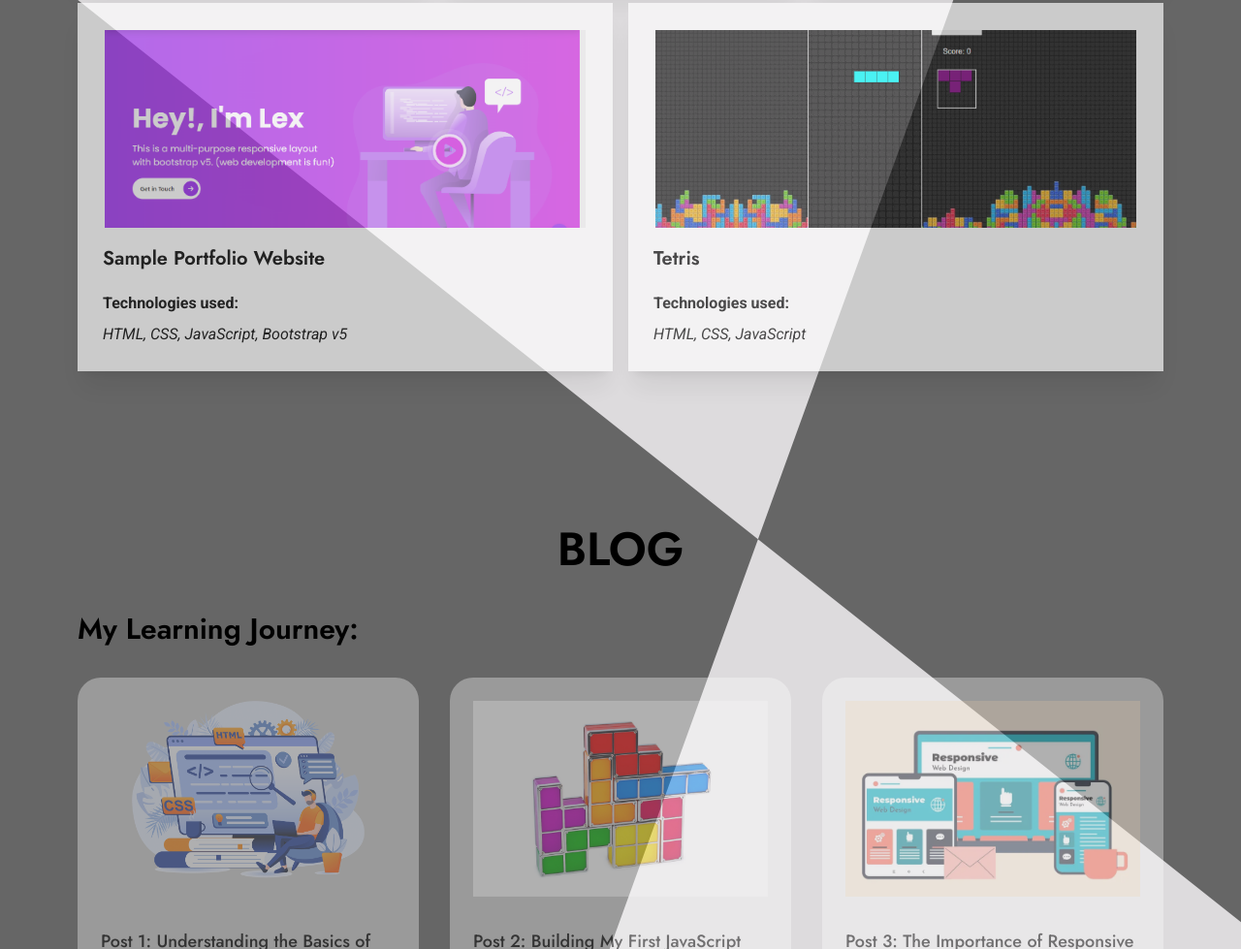
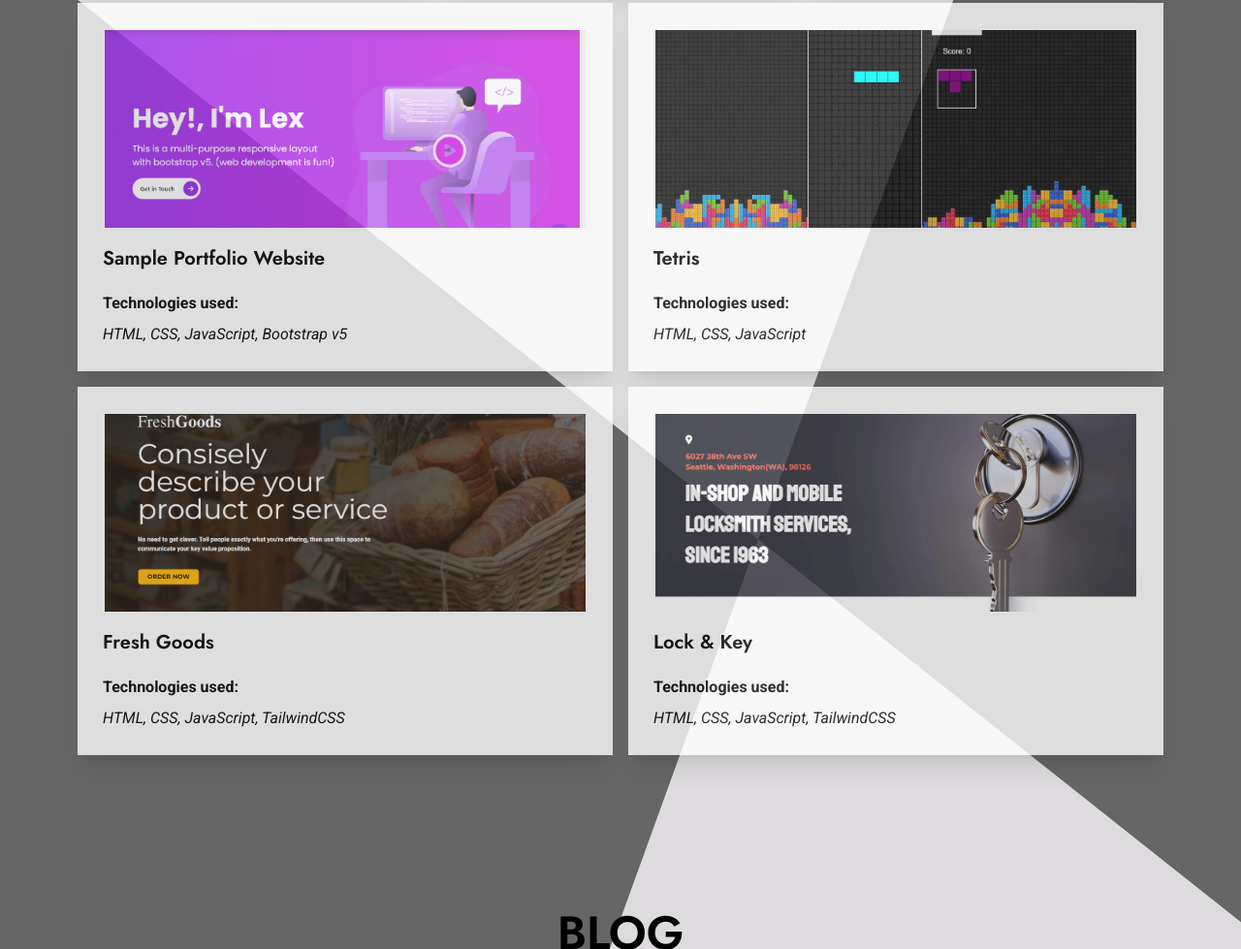
Before and after one commit to Lexxeu/My-Personal-Portfolio, a website: page build/index.html in a window 1280 px wide. Shown: the part 2725-3704 px from the top of the page at 97% size. Drawn offline with nearby package versions, Linux system fonts and the light colour scheme.

Commit message:
made some changes

```diff
--- a/build/index.html
+++ b/build/index.html
@@ -301,6 +301,7 @@
             </div>
           </div>
         </section>
+
         <!-- Done Projects -->
         <section id="projects" class="font-roboto mb-40">
           <h1
@@ -435,6 +436,55 @@
                 <p class="italic">HTML, CSS, JavaScript</p>
               </a>
             </div>
+
+            <div
+              id="container"
+              class="relative lg:col-span-6 overflow-hidden bg-white p-6 transition-all duration-300 shadow-xl hover:shadow-cobaltblue hover:text-white border-2 border-transparent hover:border-white"
+            >
+              <div
+                id="fill"
+                class="w-full h-full absolute -bottom-full left-0 bg-royalblue z-10"
+              ></div>
+              <a
+                class="relative z-40"
+                href="https://landing-page-template-9n37.onrender.com"
+              >
+                <img
+                  class="w-full h-auto mb-4 lg:h-52 object-cover border-white border-2"
+                  src="images/projects/fresh goods.png"
+                  alt="project"
+                />
+
+                <h2 class="font-jost font-semibold text-xl mb-5">
+                  Fresh Goods
+                </h2>
+                <h1 class="font-bold mb-2">Technologies used:</h1>
+                <p class="italic">HTML, CSS, JavaScript, TailwindCSS</p>
+              </a>
+            </div>
+            <div
+              id="container"
+              class="relative lg:col-span-6 overflow-hidden bg-white p-6 transition-all duration-300 shadow-xl hover:shadow-cobaltblue hover:text-white border-2 border-transparent hover:border-white"
+            >
+              <div
+                id="fill"
+                class="w-full h-full absolute -bottom-full left-0 bg-royalblue z-10"
+              ></div>
+              <a
+                class="relative z-40"
+                href="https://landing-page-template-2-nwgg.onrender.com"
+              >
+                <img
+                  class="w-full h-auto mb-4 lg:h-52 object-cover border-white border-2"
+                  src="images/projects/template 2 screenshot.png"
+                  alt="project"
+                />
+
+                <h2 class="font-jost font-semibold text-xl mb-5">Lock & Key</h2>
+                <h1 class="font-bold mb-2">Technologies used:</h1>
+                <p class="italic">HTML, CSS, JavaScript, TailwindCSS</p>
+              </a>
+            </div>
           </div>
         </section>
 
```
Also changed, not shown: build/images/projects/fresh goods.png (added), build/images/projects/template 2 screenshot.png (added).
